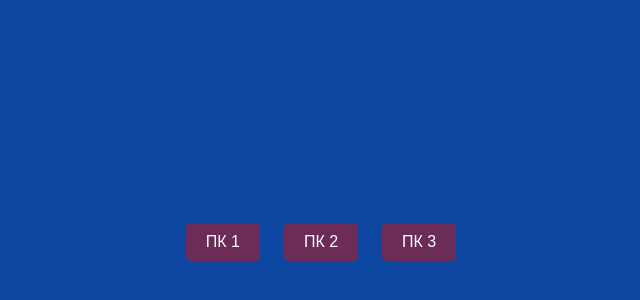
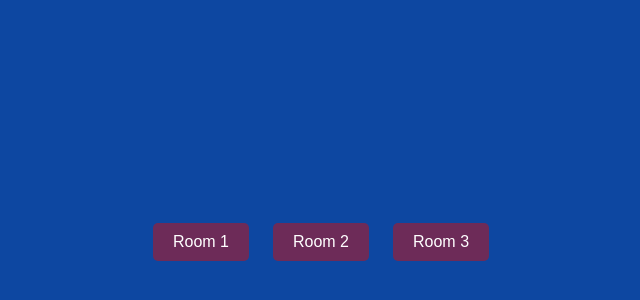
Before and after one commit to kamshik28/SPMM, a website: page public/index.html in a window 1280 px wide. Shown: the part 148-448 px from the top of the page, without its empty margins (319-959 px from the left). Drawn offline with nearby package versions, Linux system fonts and the light colour scheme.

Commit message:
Customizing buttons

```diff
--- a/public/index.html
+++ b/public/index.html
@@ -3,15 +3,16 @@
 <head>
     <meta charset="UTF-8">
     <meta name="viewport" content="width=device-width, initial-scale=1.0">
-    <title>Відеодзвінок</title>
+    <title>Video Call Rooms</title>
     <link rel="stylesheet" href="styles.css">
 </head>
 <body>
 <div class="buttons">
-    <button onclick="window.open('/call.html?room=1', '_blank')">ПК 1</button>
-    <button onclick="window.open('/call.html?room=2', '_blank')">ПК 2</button>
-    <button onclick="window.open('/call.html?room=3', '_blank')">ПК 3</button>
+    <button onclick="window.open('/call.html?room=1', '_blank')">Room 1</button>
+    <button onclick="window.open('/call.html?room=2', '_blank')">Room 2</button>
+    <button onclick="window.open('/call.html?room=3', '_blank')">Room 3</button>
 </div>
+
 <script src="/socket.io/socket.io.js"></script>
 </body>
 </html>
```
Also changed, not shown: public/call.html (+9 -3 lines).
